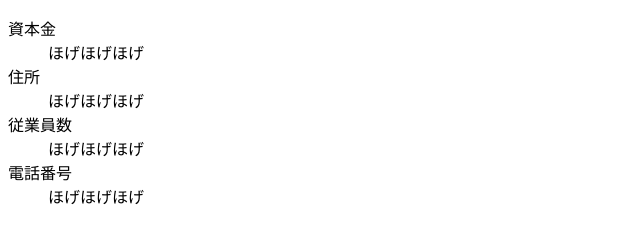
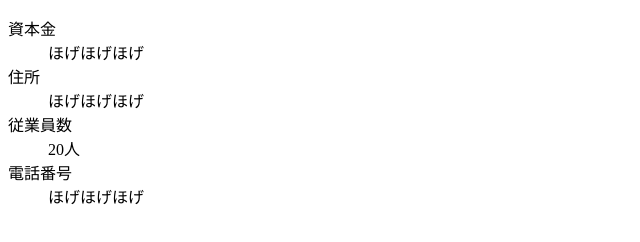
Before and after one commit to kotahashihama/team_project, a plain HTML site: page index.html in a window 1280 px wide. Shown: the full height of the page, 0-640 px from the left. Drawn offline with Linux system fonts and the light colour scheme.

Commit message:
feat(index.html): 従業員数を変更

```diff
--- a/index.html
+++ b/index.html
@@ -18,7 +18,7 @@
       </div>
       <div>
         <dt>従業員数</dt>
-        <dd>ほげほげほげ</dd>
+        <dd>20人</dd>
       </div>
       <div>
         <dt>電話番号</dt>
```
